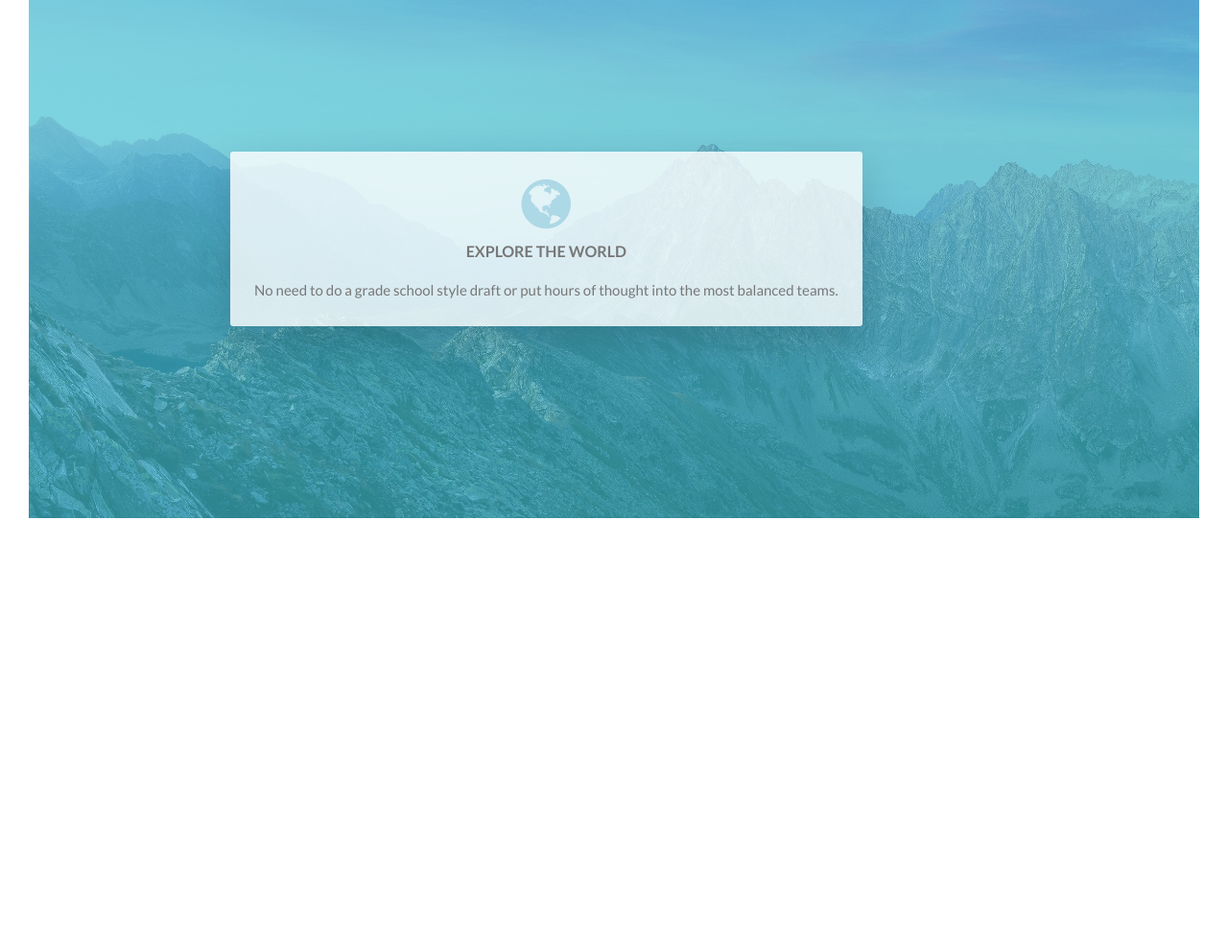
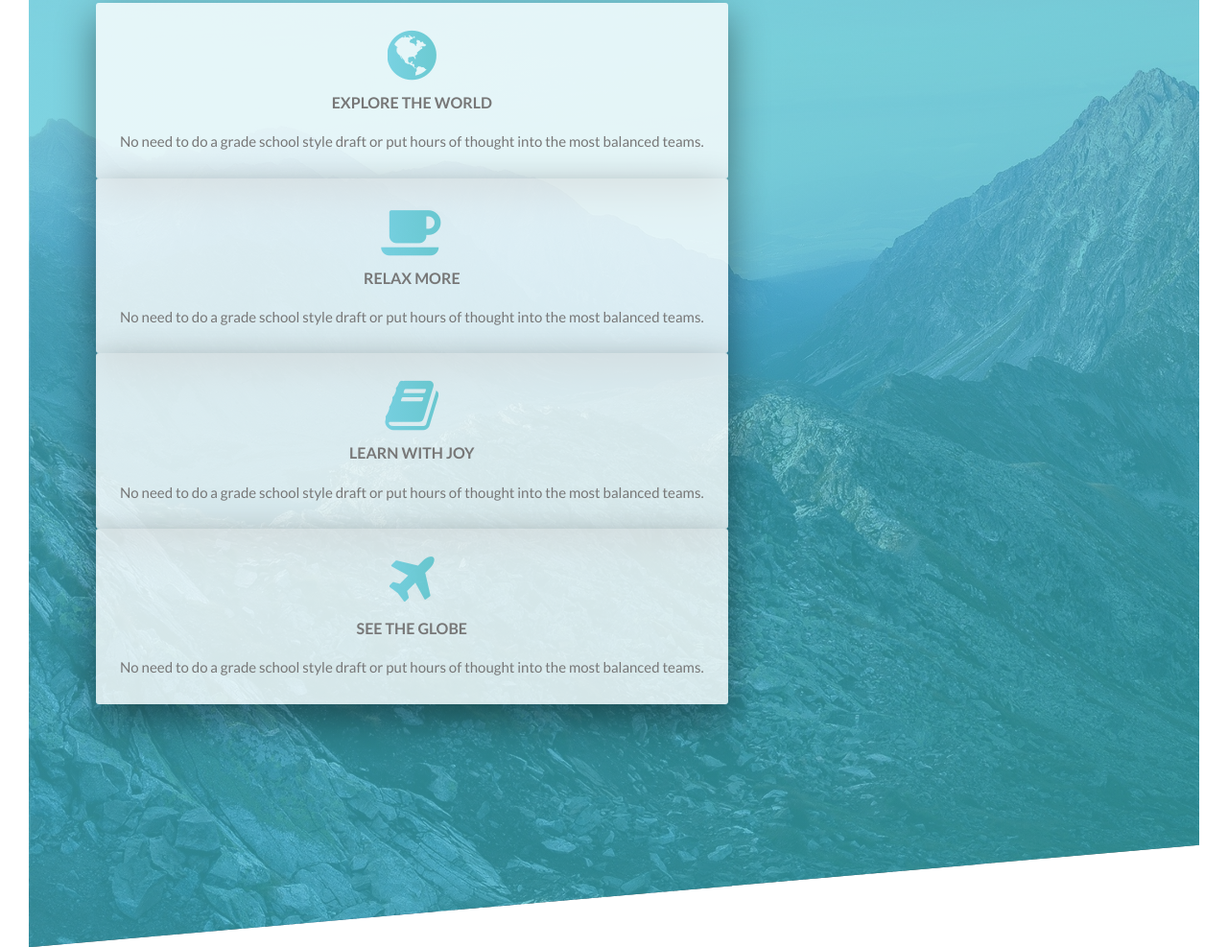
Before and after one commit to azimjonkamolov/TourKing, a plain HTML site: page index.html in a window 1280 px wide. Shown: the part 1685-2672 px from the top of the page at 96% size. Before the commit the page ends 2255 px from the top, so only its background shows below. Drawn offline with Linux system fonts and the light colour scheme.

Commit message:
features section is done
features section is done

```diff
--- a/index.html
+++ b/index.html
@@ -58,7 +58,7 @@ Can be found in:
                     </h2>
                 </div>
 
-                <div class="row">
+                <div class="row u-pad-left">
                     <div class="col-1-of-2">
                         <div class="u-margin-bottom-small">
                             <div class="heading-tertiary">
@@ -93,19 +93,48 @@ Can be found in:
 
             <section class="section-features">
 
-            <div class="row">
+            <div class="row u-pad-left-small">
+
                 <div class="col-1-of-4">
-
                     <div class="feature-box">
-                        <i class="feature-box__icon fa fa-globe" style="font-size:6rem; color: lightblue;"></i>
+                        <i class="feature-box__icon fa fa-globe" style="font-size:6rem;"></i>
                         <h3 class="heading-tertiary u-margin-bottom-small">Explore the world</h3>
                         <p class="feature-box__text">
                             No need to do a grade school style draft or put hours of thought into the most balanced teams.
                         </p>
+                    </div>
+                </div>
 
+                <div class="col-1-of-4">
+                    <div class="feature-box">
+                        <i class="feature-box__icon fa fa-coffee" style="font-size:6rem;"></i>
+                        <h3 class="heading-tertiary u-margin-bottom-small">Relax more</h3>
+                        <p class="feature-box__text">
+                            No need to do a grade school style draft or put hours of thought into the most balanced teams.
+                        </p>
                     </div>
+                </div>
 
+                <div class="col-1-of-4">
+                    <div class="feature-box">
+                        <i class="feature-box__icon fa fa-book" style="font-size:6rem;"></i>
+                        <h3 class="heading-tertiary u-margin-bottom-small">Learn with joy</h3>
+                        <p class="feature-box__text">
+                            No need to do a grade school style draft or put hours of thought into the most balanced teams.
+                        </p>
+                    </div>
                 </div>
+
+                <div class="col-1-of-4">
+                    <div class="feature-box">
+                        <i class="feature-box__icon fa fa-plane" style="font-size:6rem;"></i>
+                        <h3 class="heading-tertiary u-margin-bottom-small">See the globe</h3>
+                        <p class="feature-box__text">
+                            No need to do a grade school style draft or put hours of thought into the most balanced teams.
+                        </p>
+                    </div>
+                </div>
+
             </div>
 
             </section>
--- a/sass/_about.scss
+++ b/sass/_about.scss
@@ -11,7 +11,7 @@
     font-weight: 700;
     display: inline-block;
     background-image: linear-gradient(to right, $color-primary-light, $color-primary-dark);
-    background-clip: text;
+    -webkit-background-clip: text;
     color: transparent;
 
     transition: all .2s;
--- a/sass/_features.scss
+++ b/sass/_features.scss
@@ -5,6 +5,14 @@
     background-image: linear-gradient(to right bottom, $color-primary-light,
      $color-primary-dark), url(../img/features.jpg); /* Dont forget how to use ) and , */
      background-size: cover;
+     margin-top: -10rem;
+
+     transform: skewY(-5deg);
+
+     & > *
+     {
+         transform: skewY(5deg);
+     }
 }
 
 .feature-box
@@ -14,16 +22,20 @@
     padding: 2.5rem;
     text-align: center;
     border-radius: 3px;
-    box-shadow: 0 1.5rem 4rem rgba($color-black, .15);
+    box-shadow: 0 1.5rem 4rem rgba($color-black, .45);
+    transition: transform .5s;
 
     &__icon
     {
         margin-bottom: .5rem;
+        display: inline-block;
+        background-image: linear-gradient(to right, $color-primary-light, $color-primary-dark);
+        -webkit-background-clip: text;
+        color: transparent;
     }
 
-    &__text
+    &:hover
     {
-
+        transform: translateY(-1.5rem) scale(1.03);
     }
-
 }
--- a/sass/_grids.scss
+++ b/sass/_grids.scss
@@ -2,8 +2,6 @@
 {
     max-width: $grid_width;
     margin: 0 auto;
-    padding-left: 20rem;
-
 
     &:not(:last-child)
     {
@@ -39,7 +37,7 @@
 
     .col-1-of-4
     {
-        width: calc( (85%-3 * #{$gutter-horizontal}) / 4 );
+        width: calc( (80%-3 * #{$gutter-horizontal}) / 4 );
     }
 
 }
--- a/sass/_utilities.scss
+++ b/sass/_utilities.scss
@@ -5,3 +5,7 @@
 .u-margin-bottom-medium { margin-bottom: 4rem; }
 
 .u-margin-bottom-small { margin-bottom: 1.5rem; }
+
+.u-pad-left-big { padding-left: 20rem; }
+
+.u-pad-left-small { padding-left: 6rem; }
```
Also changed, not shown: css/style.css, 1 other file.
